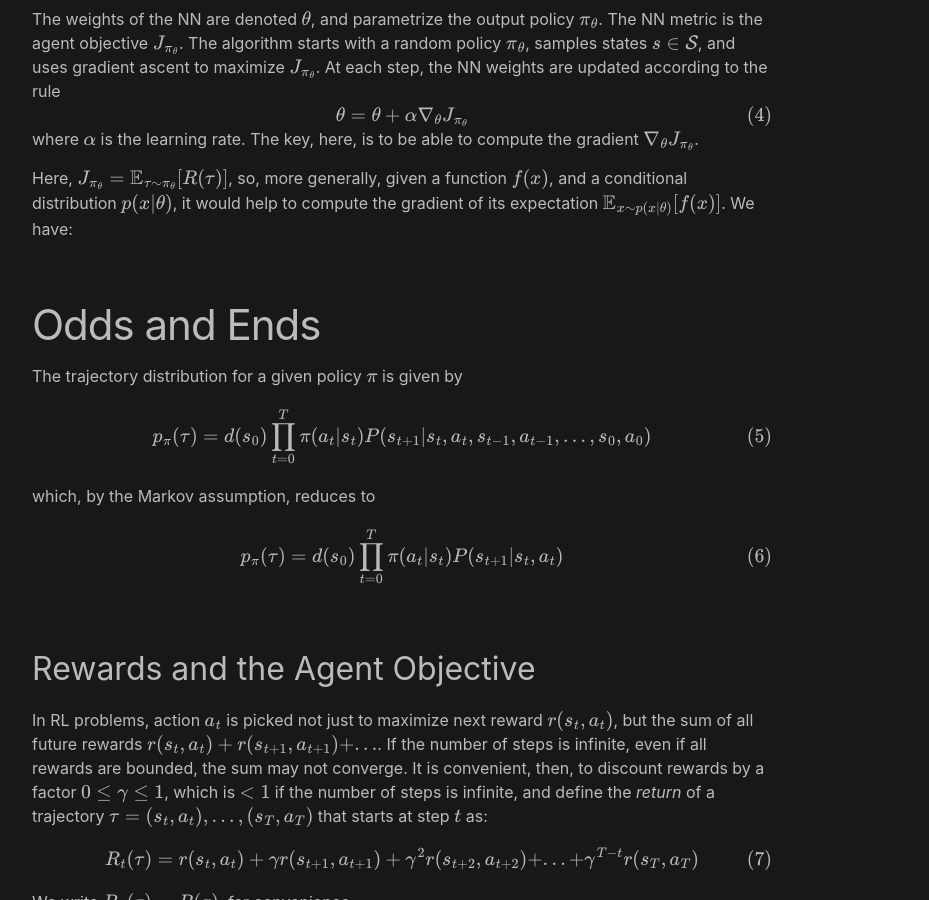
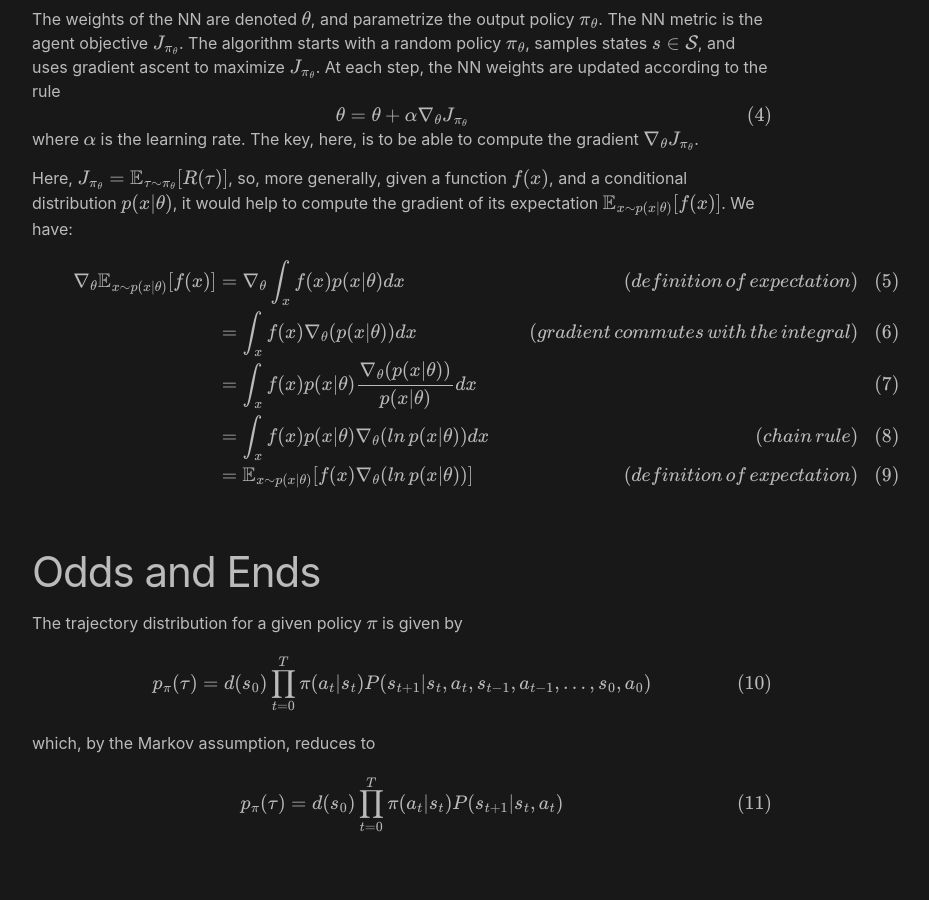
Before and after one commit to analytiq-hub/sigagent.github.io, a Jekyll site: the page built from machine_learning/_posts/2021-02-14-reinforce.md, in a window 1280 px wide and 900 px high, scrolled down 1165 px. Shown: the whole window, without its empty margins (238-1167 px from the left). Built offline with Jekyll 4.4.1, drawn with Linux system fonts in a browser that asks for light colours; formulas are drawn with MathJax 3; a script that is not in the unit is left out.

Commit message:
*** empty log message ***

```diff
--- a/machine_learning/_posts/2021-02-14-reinforce.md
+++ b/machine_learning/_posts/2021-02-14-reinforce.md
@@ -54,11 +54,15 @@ where $$\alpha$$ is the learning rate. The key, here, is to be able to compute t
 
 Here, $$J_{\pi_\theta} = \mathbb{E}_{\tau \sim \pi_\theta}[R(\tau)]$$, so, more generally, given a function $$f(x)$$, and a conditional distribution $$p(x \vert \theta)$$, it would help to compute the gradient of its expectation $$\mathbb{E}_{x \sim p(x \vert \theta)}[f(x)]$$. We have:
 
-
-
-
-
-
+$$
+\begin{align}
+\nabla_\theta \mathbb{E}_{x \sim p(x \vert \theta)}[f(x)] & = \nabla_\theta \int_x f(x) p(x \vert \theta) dx & (definition \, of \, expectation) \\
+& = \int_x f(x) \nabla_\theta (p(x \vert \theta)) dx & (gradient \, commutes \, with \, the \, integral) \\
+& = \int_x f(x) p(x \vert \theta) \frac{\nabla_\theta (p(x \vert \theta))}{p(x \vert \theta)} dx &  \\
+& = \int_x f(x) p(x \vert \theta) \nabla_\theta (ln \, p(x \vert \theta)) dx & (chain \, rule) \\
+& = \mathbb{E}_{x \sim p(x \vert \theta)}[f(x)\nabla_\theta (ln \, p(x \vert \theta))] & (definition \, of \, expectation) \\
+\end{align}
+$$
 
 # Odds and Ends
 
```
